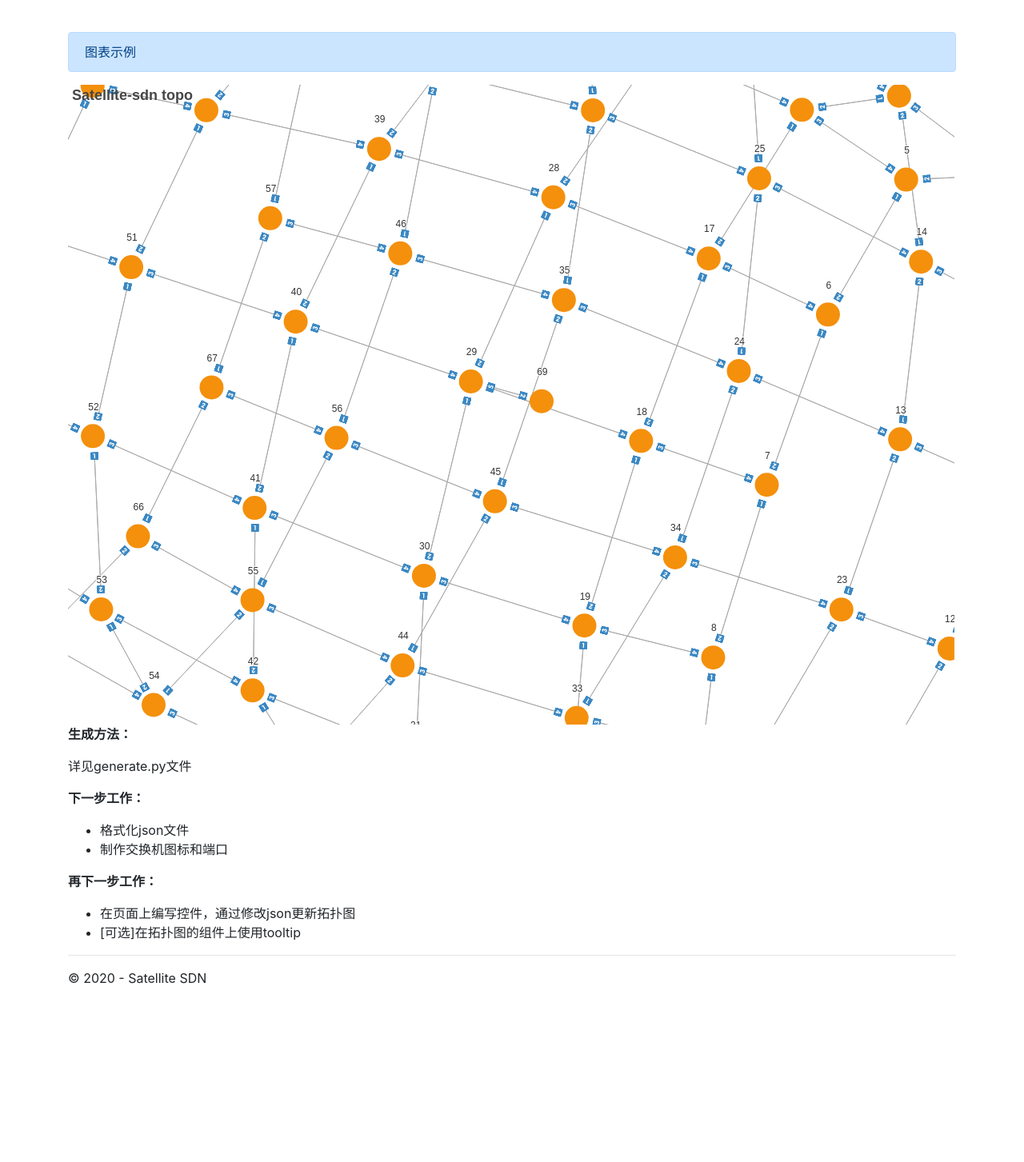
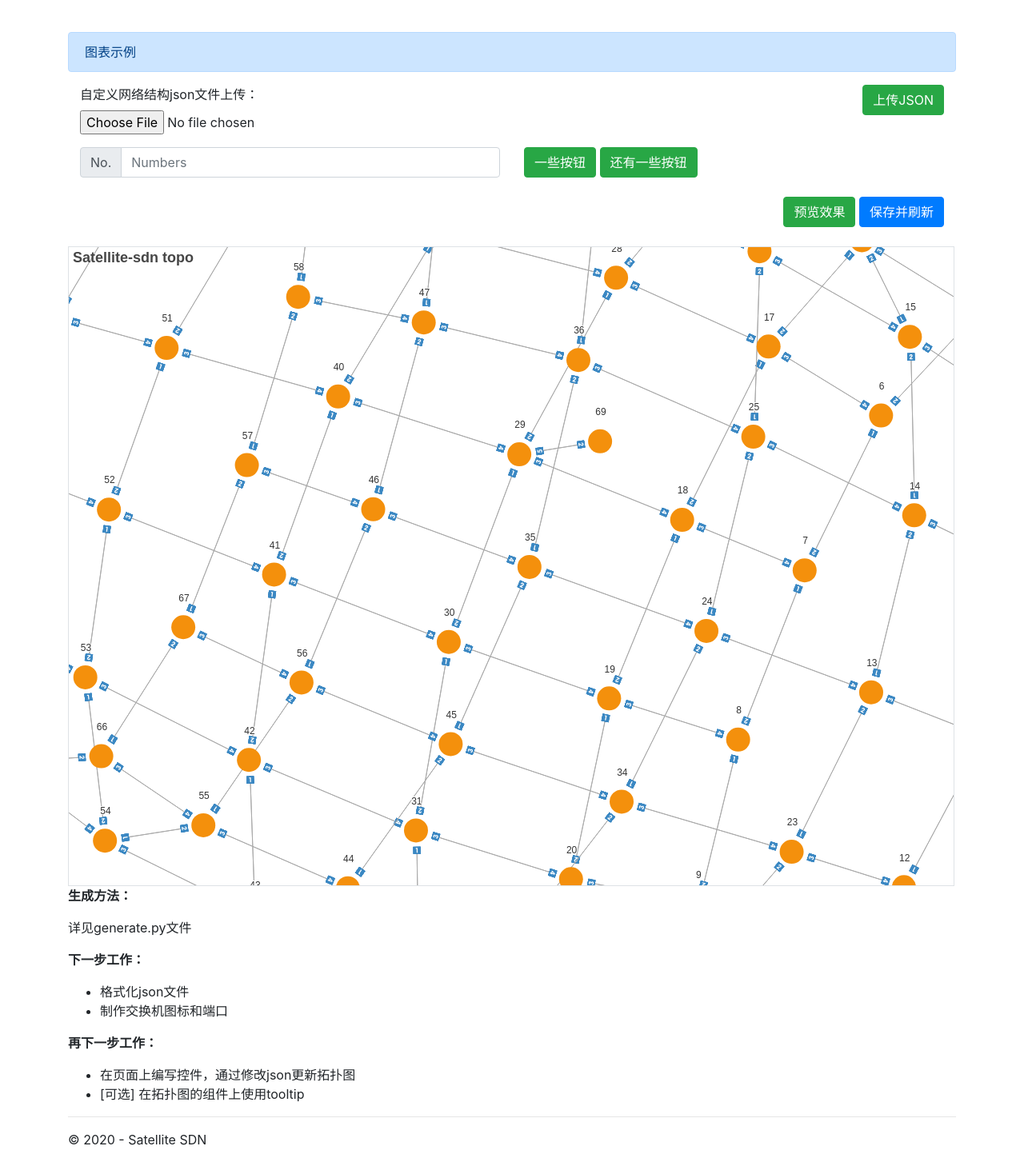
Before and after one commit to pingmoogle/Satellite-SDN, a Flask app: template templates/topos/graph_page.html in a window 1280 px wide. Shown: the part 56-1509 px from the top of the page at 80% size. Before the commit the page ends 1286 px from the top, so only its background shows below. Run offline with Flask 2, Linux system fonts and the light colour scheme; the template is opened without the code that fills it, so the values that code supplies are empty; some libraries are stand-ins or nearby versions.

Commit message:
加入一些控件

```diff
--- a/templates/layout.html
+++ b/templates/layout.html
@@ -12,7 +12,7 @@
 
 <body>
 <nav class="navbar navbar-expand-md navbar-dark bg-dark fixed-top">
-    <a class="navbar-brand">Satellite SDN</a>
+    <a class="navbar-brand user-select-none">Satellite SDN</a>
     <button class="navbar-toggler" type="button" data-toggle="collapse" data-target="#navbarsExampleDefault" aria-controls="navbarsExampleDefault" aria-expanded="false" aria-label="Toggle navigation">
         <span class="navbar-toggler-icon"></span>
     </button>
--- a/templates/topos/graph_page.html
+++ b/templates/topos/graph_page.html
@@ -16,7 +16,7 @@
 
 <body>
 <nav class="navbar navbar-expand-md navbar-dark bg-dark fixed-top">
-    <a class="navbar-brand">Satellite SDN</a>
+    <a class="navbar-brand user-select-none">Satellite SDN</a>
     <button class="navbar-toggler" type="button" data-toggle="collapse" data-target="#navbarsExampleDefault" aria-controls="navbarsExampleDefault" aria-expanded="false" aria-label="Toggle navigation">
         <span class="navbar-toggler-icon"></span>
     </button>
@@ -58,11 +58,50 @@
     </div>
 
 
-
-
-
-
-    <div id="graph1" class="chart-container" style="width:1108px; height:800px;"></div>
+    <div class="container">
+        <div class="row">
+            <div class="col-auto mr-auto">
+                <form>
+                    <div class="form-group">
+                        <label for="exampleFormControlFile1">自定义网络结构json文件上传：</label>
+                        <input type="file" class="form-control-file" id="diyjsonfile">
+                    </div>
+                </form>
+            </div>
+            <div class="col-auto">
+                <button type="button" class="btn btn-success">上传JSON</button>
+            </div>
+
+        </div>
+        <div class="row">
+            <div class="col-sm">
+                <div class="input-group flex-nowrap">
+                    <div class="input-group-prepend">
+                        <span class="input-group-text" id="addon-wrapping">No.</span>
+                    </div>
+                    <input type="text" class="form-control" placeholder="Numbers" aria-label="num" aria-describedby="addon-wrapping">
+                </div>
+            </div>
+            <div class="col-sm">
+                <button type="button" class="btn btn-success col-auto">一些按钮</button>
+                <button type="button" class="btn btn-success col-auto mr-auto">还有一些按钮</button>
+            </div>
+        </div><br>
+        <div class="row">
+            <div class="col-auto mr-auto">
+                &nbsp;
+            </div>
+            <div class="col-auto">
+                <button type="button" class="btn btn-success">预览效果</button>
+                <button type="button" class="btn btn-primary">保存并刷新</button>
+            </div>
+
+        </div>
+    </div>
+<br>
+
+
+    <div id="graph1" class="chart-container border" style="width:1108px; height:800px;"></div>
     <script>
         var chart_graph1 = echarts.init(
             document.getElementById('graph1'), 'white', {renderer: 'canvas'});
@@ -2461,7 +2500,7 @@
         <p><strong>再下一步工作：</strong></p>
         <ul>
             <li>在页面上编写控件，通过修改json更新拓扑图</li>
-            <li>[可选]在拓扑图的组件上使用tooltip</li>
+            <li>[可选] 在拓扑图的组件上使用tooltip</li>
 
         </ul>
     </div>
```
Also changed, not shown: templates/render/simple_chart.html (+42 -2 lines), 1 other file.
